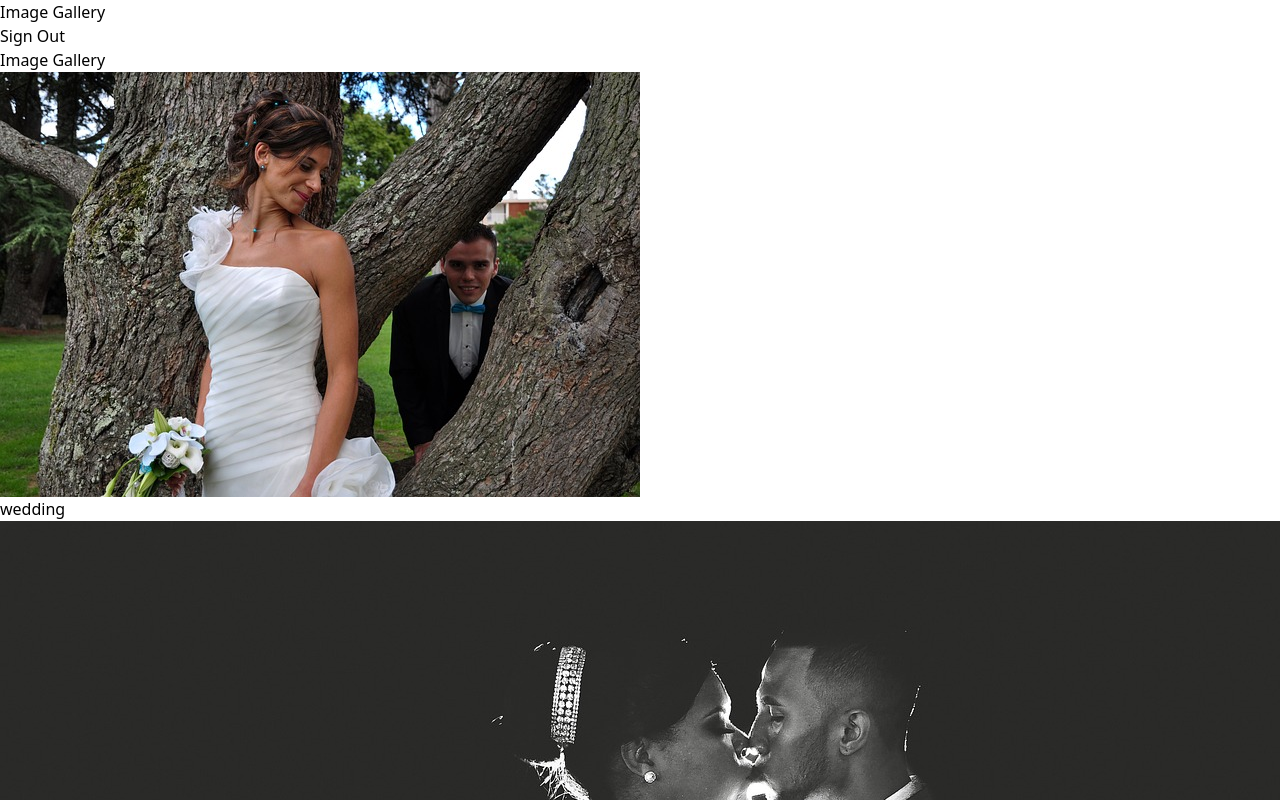
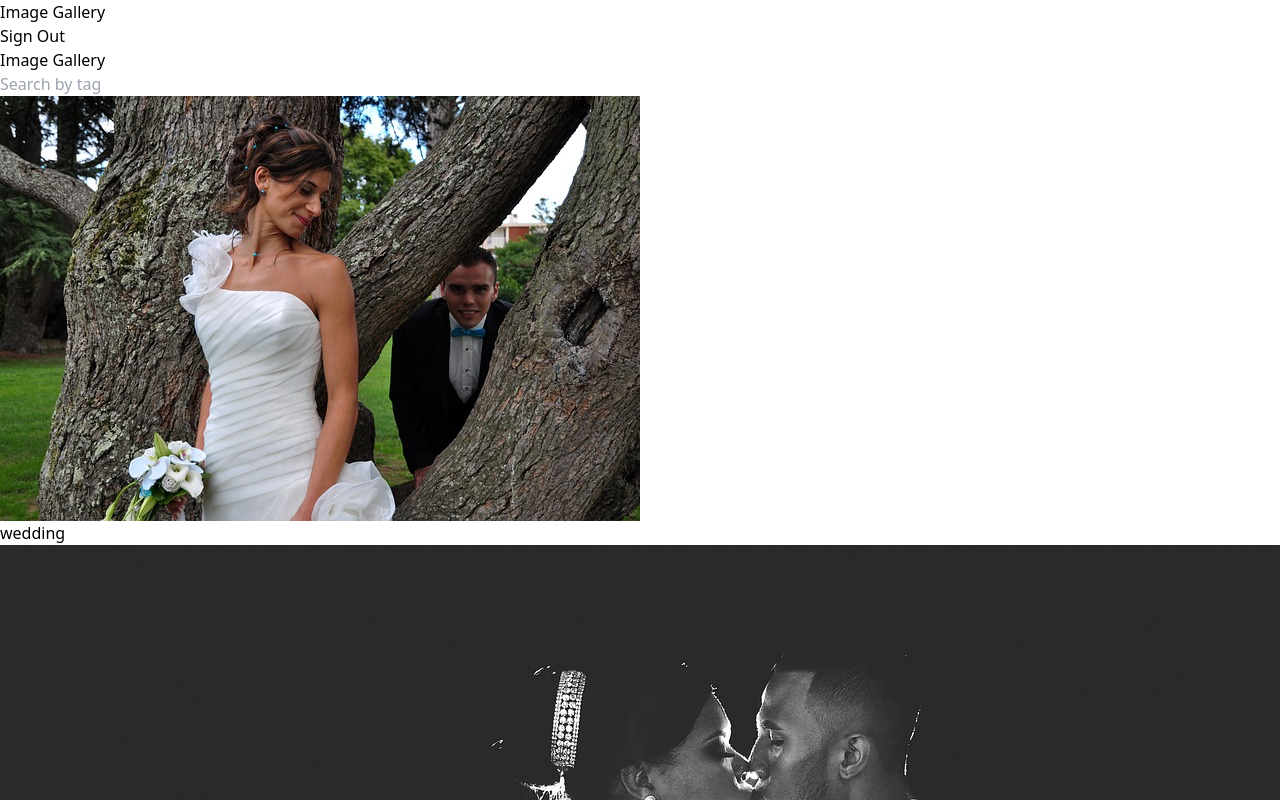
Before and after one commit to adepoju-oluwatobi/zuri_internship_stage-three_image-gallery_frontend, a React (Vite) app: page /gallery in a window 1280 px wide. Shown: the top 800 px of the page. Built offline with nearby package versions, Linux system fonts and the light colour scheme.

Commit message:
added loading component

```diff
--- a/src/components/ImageCard.jsx
+++ b/src/components/ImageCard.jsx
@@ -1,9 +1,8 @@
-import React, { useState, useEffect } from 'react';
+import React, { useState } from 'react';
 import { DndContext, closestCenter } from '@dnd-kit/core';
 import { SortableContext, arrayMove, horizontalListSortingStrategy, useSortable } from '@dnd-kit/sortable';
 import { CSS } from '@dnd-kit/utilities';
 import Header from './Header';
-import LoadingSpinner from './LoadingSpinner';
 
 const initialCardState = [
     {
@@ -112,13 +111,7 @@ const SortableCard = ({ cardItem }) => {
 
 function ImageCard() {
   const [items, setItems] = useState(initialCardState);
-    const [loading, setLoading] = useState(true);
-
-    useEffect(() => {
-        setTimeout(() => {
-            setLoading(false);
-        }, 2000);
-    }, []);
+  const [searchTerm, setSearchTerm] = useState('');
 
   const onDragEnd = (event) => {
     const { active, over } = event;
@@ -133,28 +126,39 @@ function ImageCard() {
     console.log('Drag ended:', event);
   };
 
+  // Filter the cards based on the search term
+  const filteredItems = items.filter((cardItem) =>
+    cardItem.tag.toLowerCase().includes(searchTerm.toLowerCase())
+  );
+
   return (
     <div>
       <Header />
       <p className='text-3xl font-bold text-center mt-4'>Image Gallery</p>
-            {loading ? (
-                <LoadingSpinner />
-            ) : (
-                <div>
-                    {/* Your content here */}
+      <div className='w-[300px] p-4 m-auto'>
+          <input
+            type="text"
+            placeholder="Search by tag"
+            className="w-[300px] m-auto p-2 border border-gray-300 rounded-md focus:ring-indigo-500 focus:border-indigo-500"
+            value={searchTerm}
+            onChange={(e) => setSearchTerm(e.target.value)}
+          />
+          {/* <button className='bg-black px-4 py-1 text-white rounded relative top-[-37px] left-[212px]'>search</button> */}
+        </div>
+      <div className="image-gallery flex flex-wrap gap-4">
+
         <DndContext
           collisionDetection={closestCenter}
           onDragEnd={onDragEnd}>
-                        <SortableContext items={items} strategy={horizontalListSortingStrategy}>
+          <SortableContext items={filteredItems} strategy={horizontalListSortingStrategy}>
             <div className='w-fit p-4 grid grid-cols-2 md:grid-cols-4 m-auto gap-4'>
-                                {items.map(cardItem => (
+              {filteredItems.map(cardItem => (
                 <SortableCard key={cardItem.id} cardItem={cardItem} />
               ))}
             </div>
           </SortableContext>
         </DndContext>
       </div>
-            )}
     </div>
   );
 }
```
Lines whose indentation alone changed are shown as unchanged.
